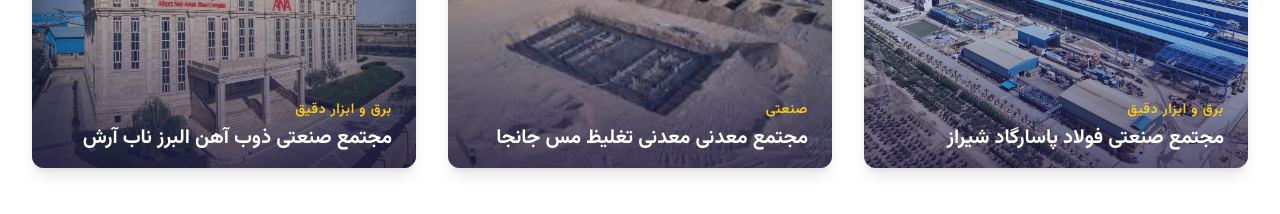
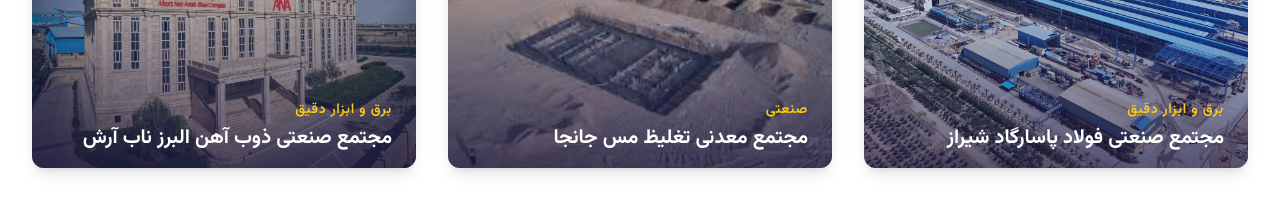
Before and after one commit to MahanYadavi/ProjectWithReact, a React (Vite) app: page / in a window 1280 px wide. Shown: the part 2440-2654 px from the top of the page. Built offline with nearby package versions, Linux system fonts and the light colour scheme.

Commit message:
بفکورمعدن

```diff
--- a/src/i18n/config.ts
+++ b/src/i18n/config.ts
@@ -409,7 +409,7 @@
         p33: { title: 'ساخت تابلوهای 20 کیلوولت', location: 'اصفهان,پالایشگاه', description: 'طرف قرارداد:پالایشگاه اصفهان' },
         p34: { title: 'پروژه تامین برق اسکان کارگری', location: 'منطقه برق بهمن', description: 'طرف قرارداد:برق استان تهران' },
         p35: { title: 'پروژه تغلیظ مجتمع مس جانجا', location: 'استان خراسان جنوبی', description: 'طرف قرارداد:شرکت فکور صنعت تهران' },
-        p36: { title: 'مجتمع گندله سازی خرامه شیراز', location: 'شیراز', description:'طرف قرارداد:شرکت فکور' },
+        p36: { title: 'مجتمع گندله سازی خرامه شیراز', location: 'شیراز', description:'طرف قرارداد:شرکت فکور صنعت تهران' },
 
       },
       servicesPage: {
--- a/src/pages/Home.tsx
+++ b/src/pages/Home.tsx
@@ -58,7 +58,7 @@
     { id: 2, title: 'مجتمع صنعتی فولاد و  ذوب آهن نطنز', image: '/images/index/NatanzZobAhan.jpg', category: 'برق و ابزار دقیق' },
     { id: 3, title: 'پست برق شهرستان نطنز', image: '/images/index/post.jpg',category:'برق و ابزار دقیق' },
     { id: 4, title: 'مجتمع صنعتی فولاد پاسارگاد شیراز', image: '/images/index/Foolad.jpg', category: 'برق و ابزار دقیق' },
-    { id: 5, title: 'مجتمع معدنی معدنی تغلیظ مس جانجا', image: '/images/index/janja.jpeg', category: 'صنعتی' },
+    { id: 5, title: 'مجتمع معدنی تغلیظ مس جانجا', image: '/images/index/janja.jpeg', category: 'صنعتی' },
     { id: 6, title: 'مجتمع صنعتی ذوب آهن البرز ناب آرش', image: '/images/index/Arash.jpg', category: 'برق و ابزار دقیق' },
 
   ];
```
